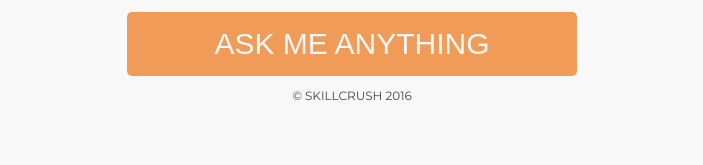
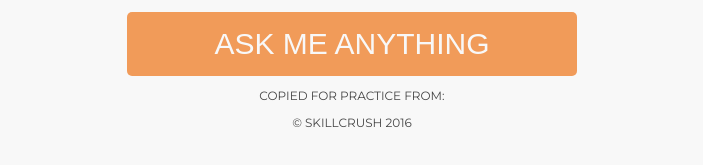
Before and after one commit to mmoritz8/8Ball, a plain HTML site: page index.html in a window 1280 px wide. Shown: the part 623-788 px from the top of the page, without its empty margins (288-991 px from the left). Drawn offline with nearby package versions, Linux system fonts and the light colour scheme.

Commit message:
added styles

```diff
--- a/index.html
+++ b/index.html
@@ -33,6 +33,7 @@
       </div>
 
       <footer>
+        <p>Copied For Practice from:</p>
         <p>&copy; Skillcrush 2016</p>
       </footer>
 
```
